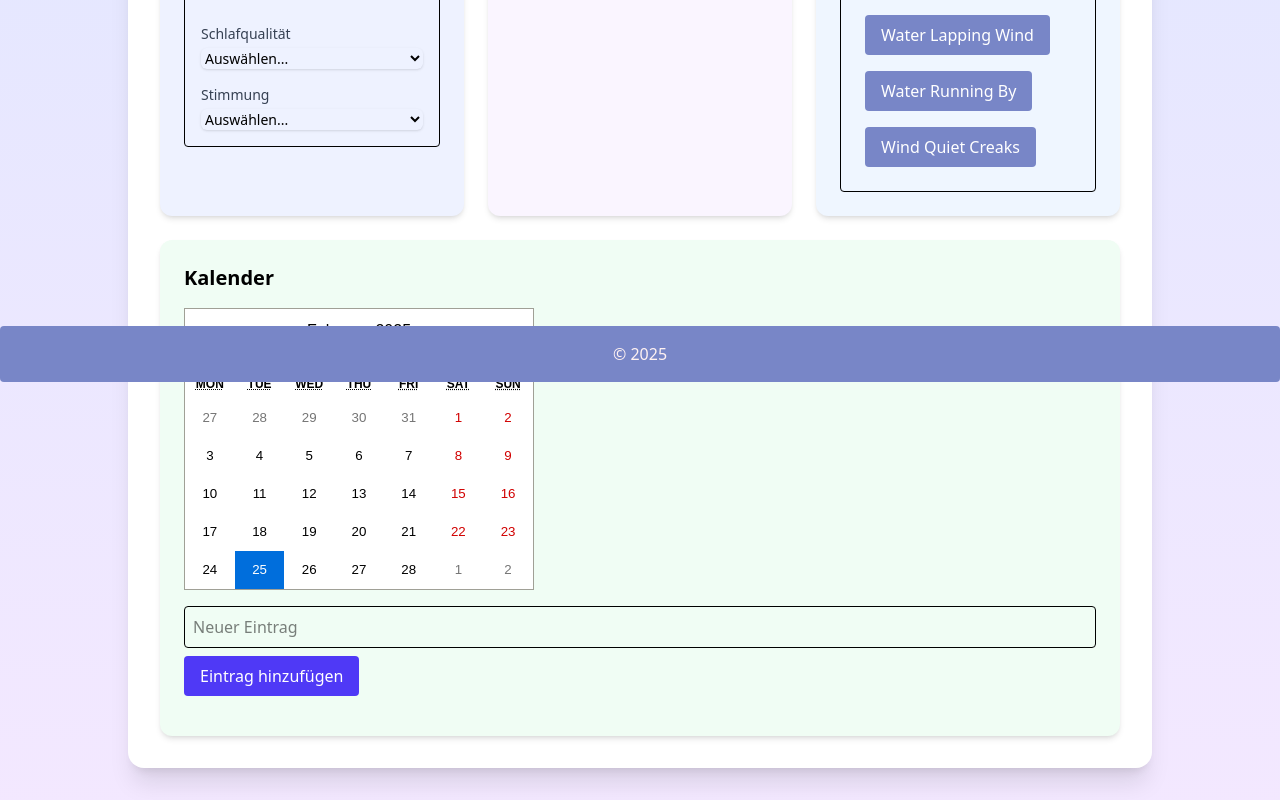
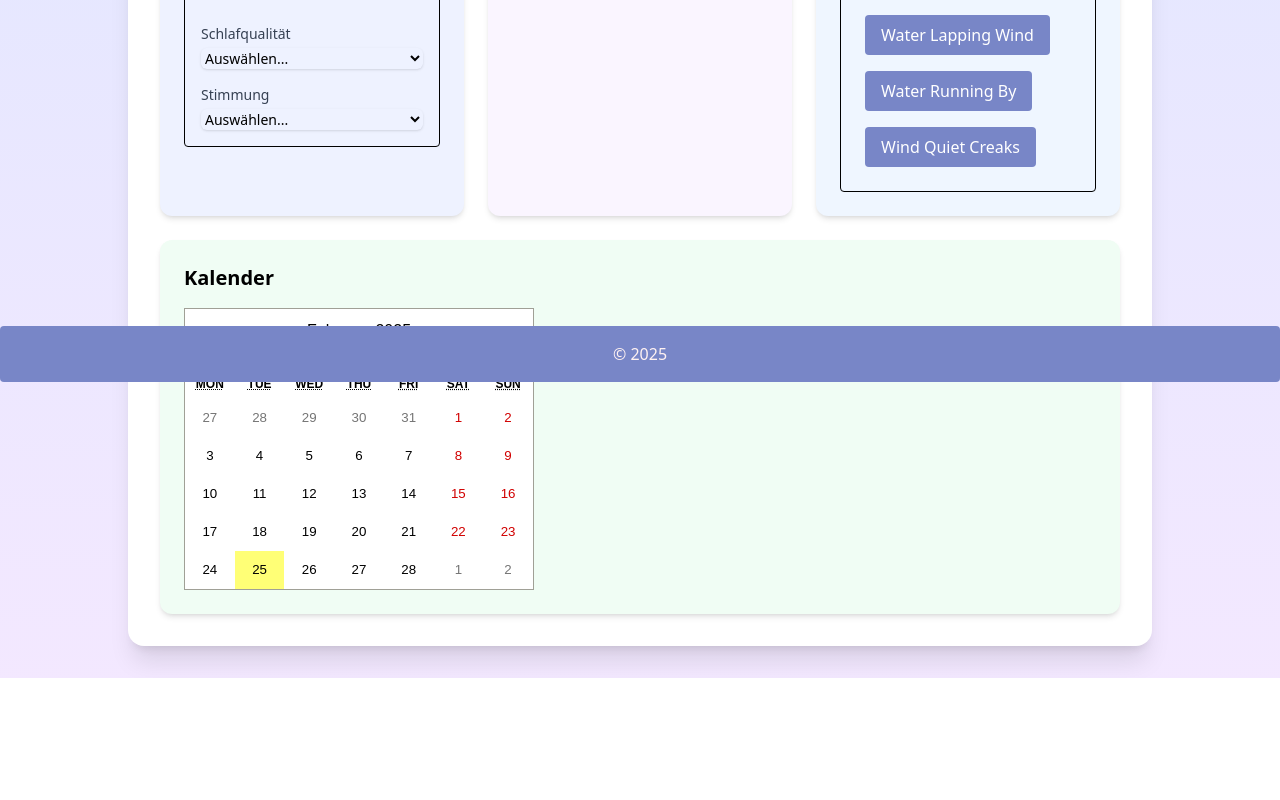
Before and after one commit to team-holos/holos-app, a React (Vite) app in the folder frontend/: page /relaxation in a window 1280 px wide. Shown: the part 418-1218 px from the top of the page. After the commit the page ends 1096 px from the top, so only its background shows below. Built offline with nearby package versions, Linux system fonts and the light colour scheme.

Commit message:
added result entry

```diff
--- a/frontend/src/pages/RelaxationPage.jsx
+++ b/frontend/src/pages/RelaxationPage.jsx
@@ -6,22 +6,26 @@ import AlarmClock from "../components/AlarmClock";
 import SoundPlayer from "../components/SoundPlayer";
 
 const RelaxationPage = () => {
-  const [date, setDate] = useState(new Date());
-  const [entries, setEntries] = useState([]);
-  const [newEntry, setNewEntry] = useState("");
+  const [selectedDate, setSelectedDate] = useState(null);
+  const [eventText, setEventText] = useState("");
+  const [events, setEvents] = useState({});
 
-  const handleDateChange = (date) => {
-    setDate(date);
+  const handleDateClick = (date) => {
+    setSelectedDate(date);
   };
 
-  const handleAddEntry = () => {
-    if (newEntry.trim() !== "") {
-      const entry = {
-        date: date.toDateString(),
-        text: newEntry,
+  const handleEventTextChange = (event) => {
+    setEventText(event.target.value);
   };
-      setEntries([...entries, entry]);
-      setNewEntry("");
+
+  const addEvent = () => {
+    if (selectedDate && eventText.trim() !== "") {
+      const dateString = selectedDate.toDateString();
+      setEvents({
+        ...events,
+        [dateString]: [...(events[dateString] || []), eventText],
+      });
+      setEventText("");
     }
   };
 
@@ -36,7 +40,7 @@ const RelaxationPage = () => {
             <div className="p-6 bg-indigo-50 rounded-xl shadow-md">
               <SleepTrackerRelax />
             </div>
-            <div className="p-6 bg-purple-50 rounded-xl shadow-md">
+            <div className="p-6 bg-purple-50 rounded-xl shadow-md md:col-start-2">
               <AlarmClock />
             </div>
             <div className="p-6 bg-blue-50 rounded-xl shadow-md">
@@ -44,31 +48,32 @@ const RelaxationPage = () => {
             </div>
             <div className="col-span-3 p-6 bg-green-50 rounded-xl shadow-md">
               <h2 className="text-xl font-semibold mb-4">Kalender</h2>
-              <Calendar onChange={handleDateChange} value={date} />
+              <Calendar onClickDay={handleDateClick} />
+              {selectedDate && (
                 <div className="mt-4">
-                <input
-                  type="text"
-                  value={newEntry}
-                  onChange={(e) => setNewEntry(e.target.value)}
-                  placeholder="Neuer Eintrag"
-                  className="border rounded p-2 w-full mb-2"
+                  <h3 className="text-lg font-semibold mb-2">Ereignis hinzufügen</h3>
+                  <p className="mb-2">Datum: {selectedDate.toDateString()}</p>
+                  <textarea
+                    value={eventText}
+                    onChange={handleEventTextChange}
+                    className="border rounded-md p-2 w-full mb-4"
+                    placeholder="Ereignis eingeben"
                   />
-                <button
-                  onClick={handleAddEntry}
-                  className="bg-indigo-600 text-white py-2 px-4 rounded"
-                >
-                  Eintrag hinzufügen
+                  <button onClick={addEvent} className="px-4 py-2 bg-indigo-500 text-white rounded-md">
+                    Hinzufügen
                   </button>
                 </div>
-              <ul className="mt-4">
-                {entries
-                  .filter((entry) => entry.date === date.toDateString())
-                  .map((entry, index) => (
-                    <li key={index} className="border rounded p-2 mb-2">
-                      {entry.text}
-                    </li>
+              )}
+              {selectedDate && events[selectedDate.toDateString()] && (
+                <div className="mt-4">
+                  <h3 className="text-lg font-semibold mb-2">Ereignisse</h3>
+                  <ul>
+                    {events[selectedDate.toDateString()].map((event, index) => (
+                      <li key={index}>{event}</li>
                     ))}
                   </ul>
+                </div>
+              )}
             </div>
           </div>
         </div>
```
Lines whose indentation alone changed are shown as unchanged.
